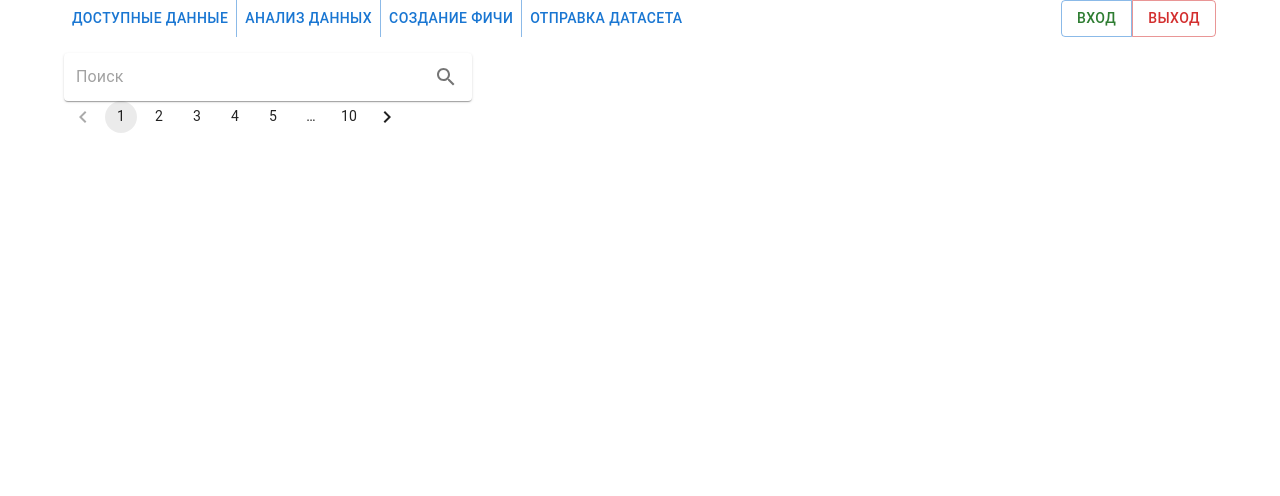
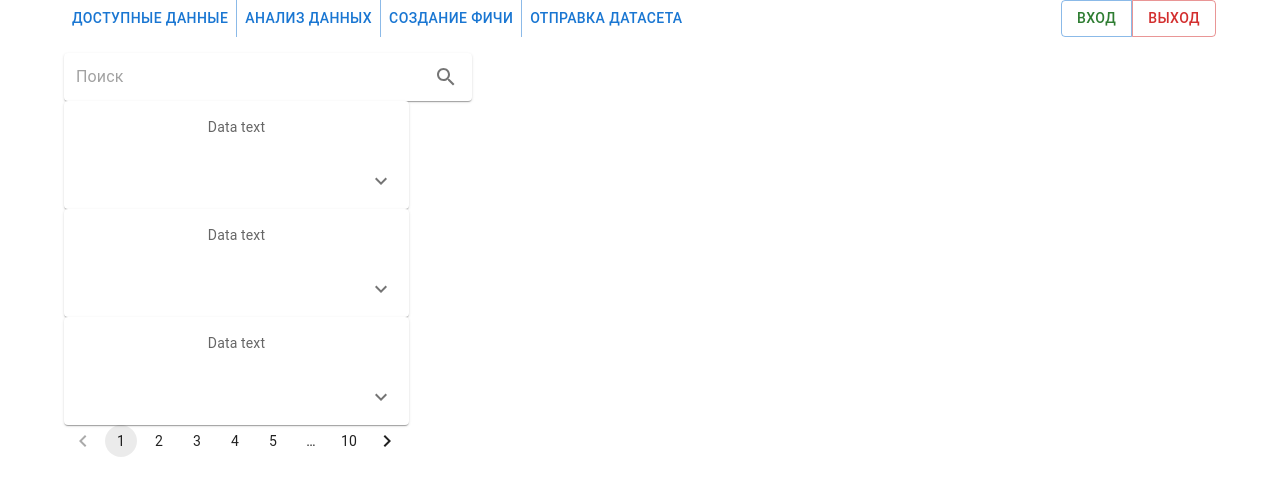
Before and after one commit to ElizabethNN/VTB-more-tech3.0, a React (Create React App) app in the folder frontend/: page /AvailableData in a window 1280 px wide. Shown: the top 496 px of the page. Built offline with nearby package versions, Linux system fonts and the light colour scheme.

Commit message:
добавлены карточки

```diff
--- a/frontend/src/AnalizeDataPage/AnalizeData.js
+++ b/frontend/src/AnalizeDataPage/AnalizeData.js
@@ -1,9 +1,8 @@
-import { Button } from '@mui/material';
 
 function AnalizeData() {
     return (
         <div>
-            AnalizeData
+
         </div>
     );
 }
--- a/frontend/src/AvailableDataPage/AvailableData.js
+++ b/frontend/src/AvailableDataPage/AvailableData.js
@@ -4,6 +4,8 @@
 import IconButton from '@mui/material/IconButton';
 import { SearchOutlined } from '@material-ui/icons';
 import { Pagination } from '@mui/material'
+import InfoCard from "./InfoCard/InfoCard";
+import {BrowserRouter} from "react-router-dom";
 
 function AvailableData() {
     return (
@@ -20,6 +22,9 @@
             <SearchOutlined/>
         </IconButton>
       </Paper>
+          <InfoCard/>
+          <InfoCard/>
+          <InfoCard/>
       <Pagination count={10} />
       </>
     );
--- /dev/null
+++ b/frontend/src/AvailableDataPage/InfoCard/InfoCard.js
@@ -0,0 +1,56 @@
+import * as React from 'react';
+import { styled } from '@mui/material/styles';
+import Card from '@mui/material/Card';
+import CardContent from '@mui/material/CardContent';
+import CardActions from '@mui/material/CardActions';
+import Collapse from '@mui/material/Collapse';
+import IconButton from '@mui/material/IconButton';
+import Typography from '@mui/material/Typography';
+import ExpandMoreIcon from '@mui/icons-material/ExpandMore';
+
+
+
+const ExpandMore = styled((props) => {
+    const { expand, ...other } = props;
+    return <IconButton {...other} />;
+})(({ theme, expand }) => ({
+    transform: !expand ? 'rotate(0deg)' : 'rotate(180deg)',
+    marginLeft: 'auto',
+    transition: theme.transitions.create('transform', {
+        duration: theme.transitions.duration.shortest,
+    }),
+}));
+
+export default function InfoCard() {
+    const [expanded, setExpanded] = React.useState(false);
+
+    const handleExpandClick = () => {
+        setExpanded(!expanded);
+    };
+    return (
+        <div>
+            <Card sx={{ maxWidth: 345 }}>
+                <CardContent>
+                    <Typography variant="body2" color="text.secondary">
+                        Data text
+                    </Typography>
+                </CardContent>
+                <CardActions disableSpacing>
+                    <ExpandMore
+                        expand={expanded}
+                        onClick={handleExpandClick}
+                        aria-expanded={expanded}
+                        aria-label="show more"
+                    >
+                        <ExpandMoreIcon />
+                    </ExpandMore>
+                </CardActions>
+                <Collapse in={expanded} timeout="auto" unmountOnExit>
+                    <CardContent>
+                        <Typography paragraph>Graphics</Typography>
+                    </CardContent>
+                </Collapse>
+            </Card>
+        </div>
+    );
+}
--- a/frontend/src/MainPage/MainPage.js
+++ b/frontend/src/MainPage/MainPage.js
@@ -5,6 +5,7 @@
 import SendData from '../SendDataPage/SendData';
 import AnalizeData from '../AnalizeDataPage/AnalizeData';
 import LogButtonGroup from '../LogButtonGroup';
+import InfoCard from "../AvailableDataPage/InfoCard/InfoCard";
 
 function MainPage() {
     return (
```
Also changed, not shown: frontend/src/AvailableDataPage/InfoCard/InfoCard.css (added).
